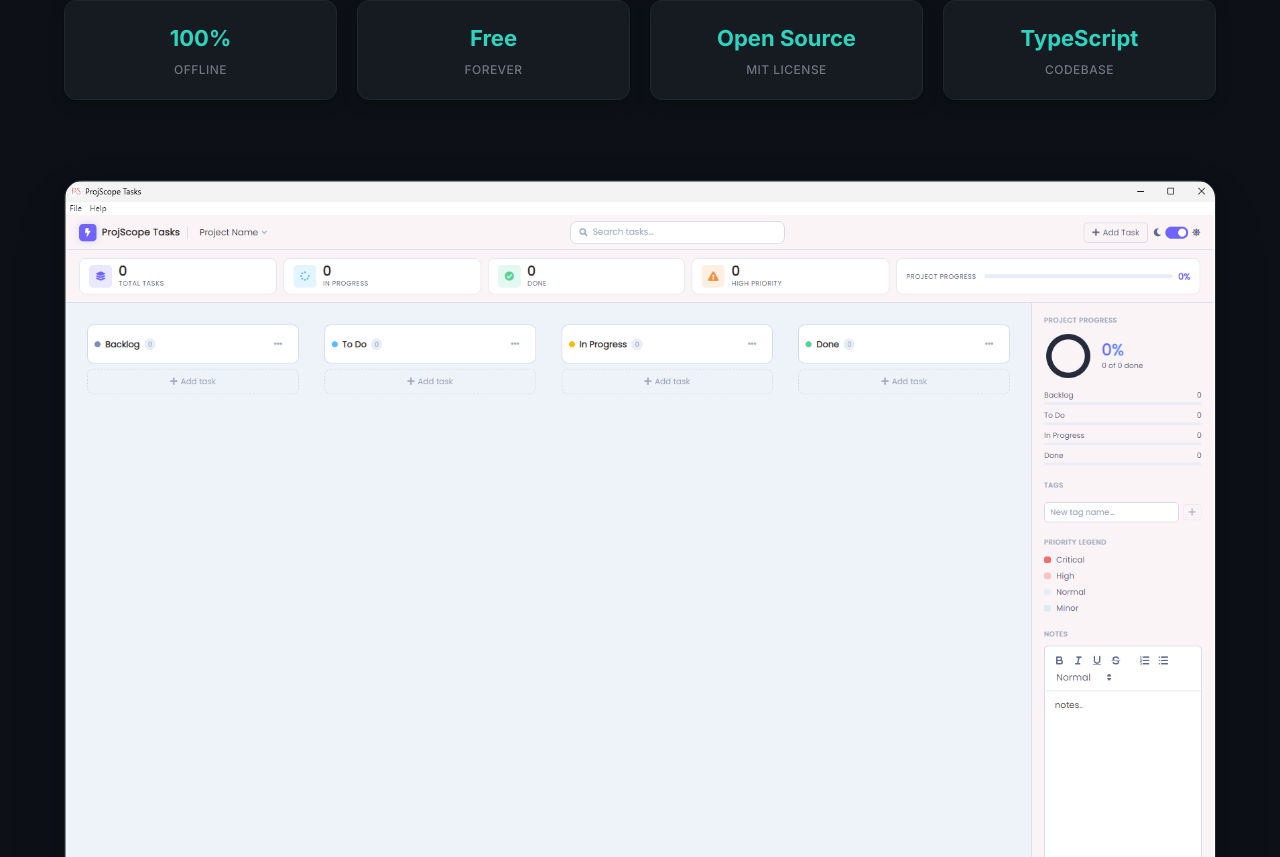
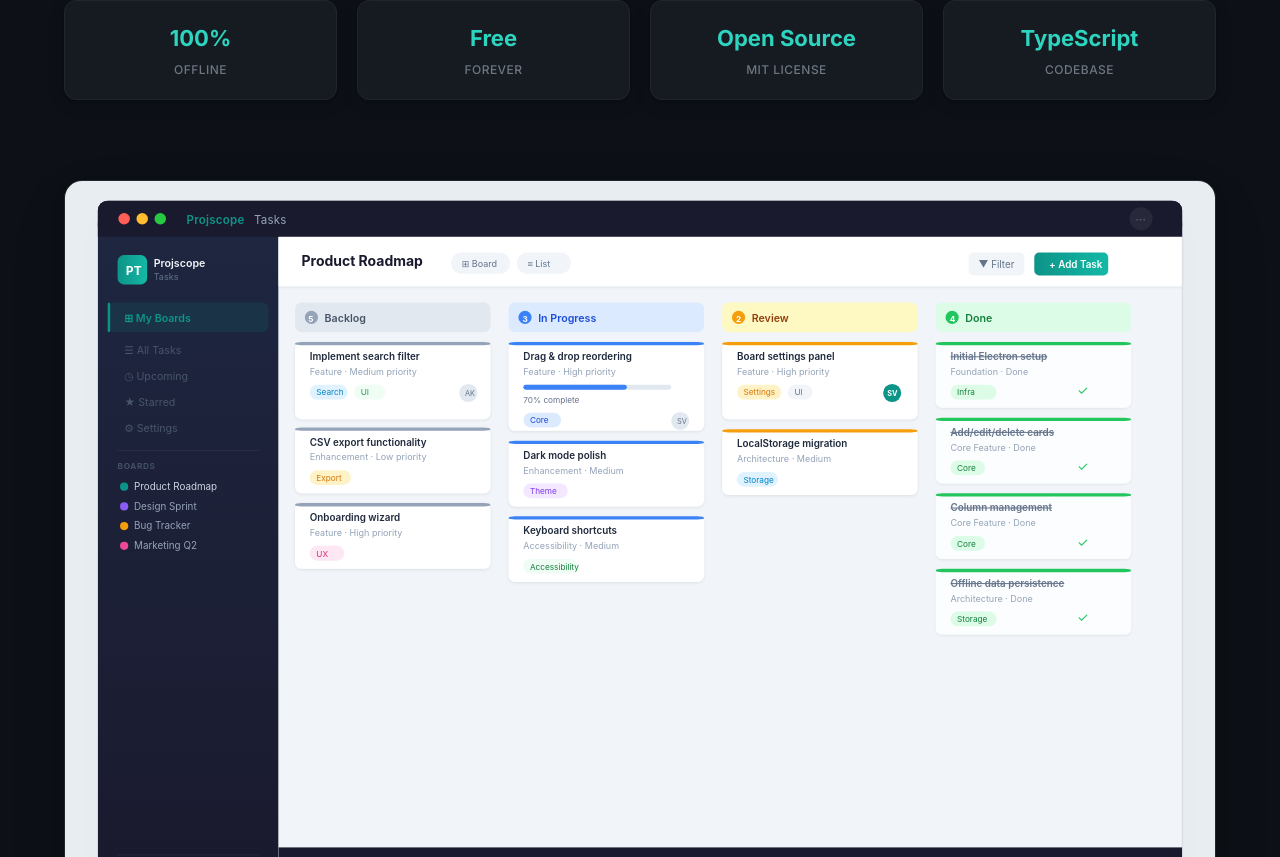
Before and after one commit to Projscope/web-site, a React (Vite) app: page /project/projscope-tasks in a window 1280 px wide. Shown: the part 463-1320 px from the top of the page. Built offline with nearby package versions, Linux system fonts and the light colour scheme.

Commit message:
Add Kanban board hero image for Projscope Tasks page
Creates a detailed SVG mockup of the app UI (sidebar, 4 columns, task
cards with tags/progress/assignees, status bar) shown as a screenshot
below the hero on /project/projscope-tasks.

Co-Authored-By: Claude Sonnet 4.6 <noreply@anthropic.com>

```diff
--- a/src/data/projscopeTasks.ts
+++ b/src/data/projscopeTasks.ts
@@ -10,7 +10,7 @@ export const projscopeTasksData: CaseStudyData = {
     ],
     backLabel: 'Back to Projects',
     backTo: '/projects',
-    image: '/projscope-tasks-bright.png',
+    image: '/projscope-tasks-bright.svg',
     imageAlt: 'Projscope Tasks — Kanban board light theme',
   },
   highlights: [
```
Also changed, not shown: public/projscope-tasks-bright.svg (added).
